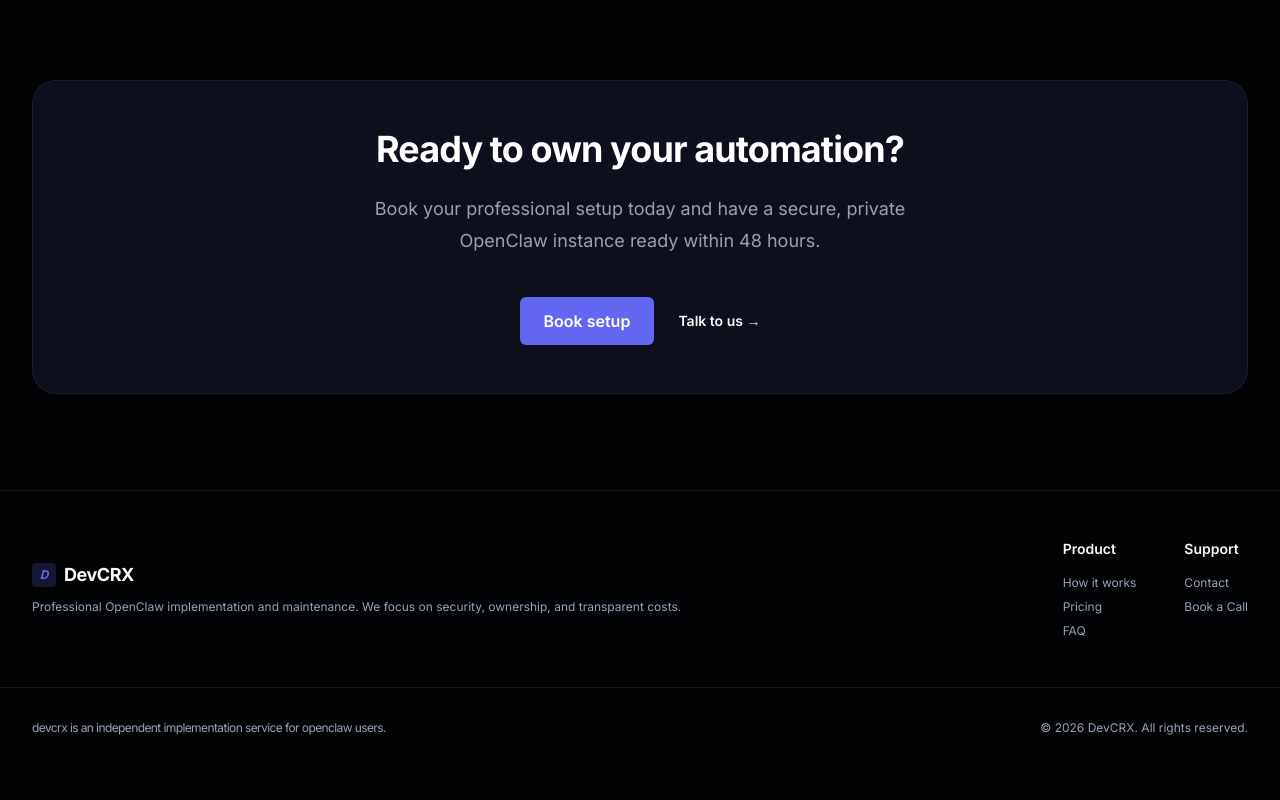
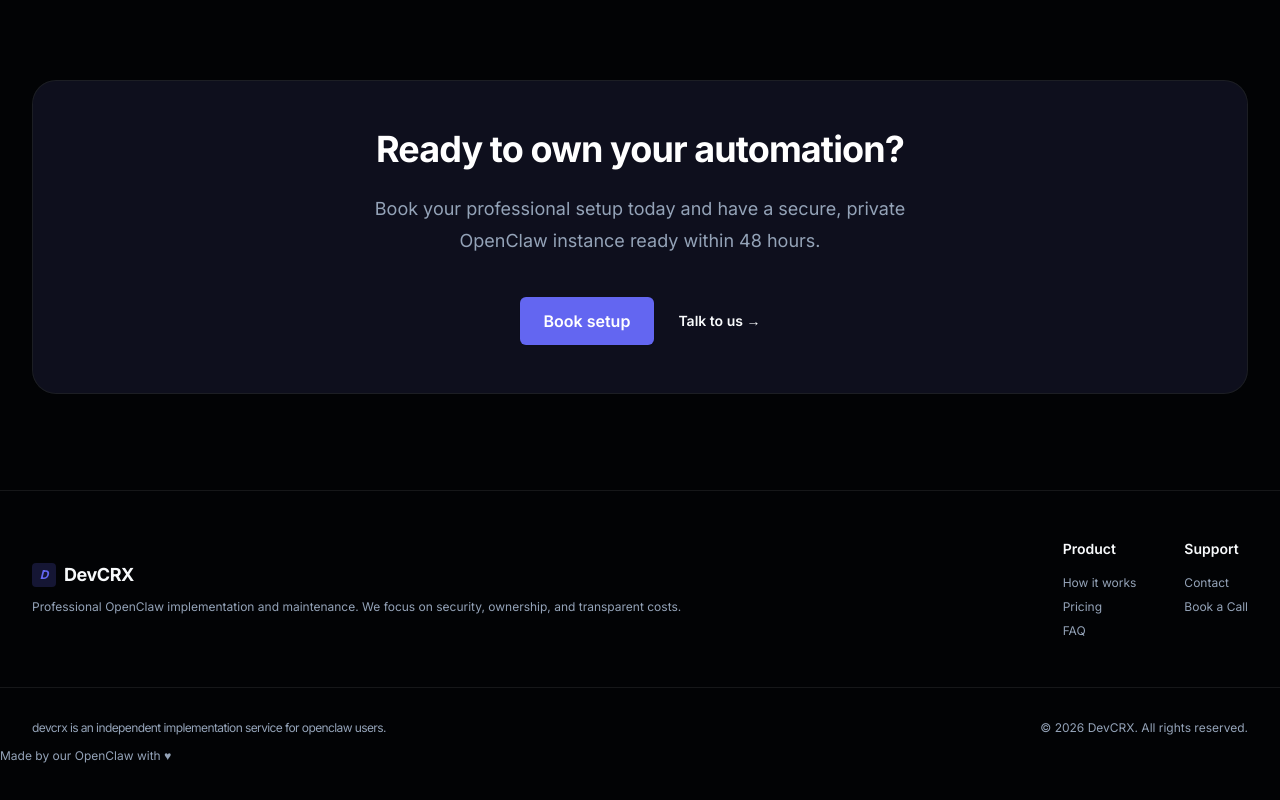
Before and after one commit to Maxei6/devcrx-landing, a website: page index.html in a window 1280 px wide. Shown: the part 4825-5625 px from the top of the page. Drawn offline with nearby package versions, Linux system fonts and the light colour scheme.

Commit message:
chore: backup deploy 2026-02-12T01:30:26Z

```diff
--- a/index.html
+++ b/index.html
@@ -456,7 +456,9 @@
       <p class="text-xs text-muted lowercase tracking-tighter">DevCRX is an independent implementation service for OpenClaw users.</p>
       <p class="text-xs text-muted">© <span id="year"></span> DevCRX. All rights reserved.</p>
     </div>
-  </footer>
+
+        <div class="mt-3 text-xs text-muted">Made by our OpenClaw with <span aria-hidden="true">&hearts;</span></div>
+</footer>
 
   <script>
     document.getElementById('year').textContent = new Date().getFullYear();
```
